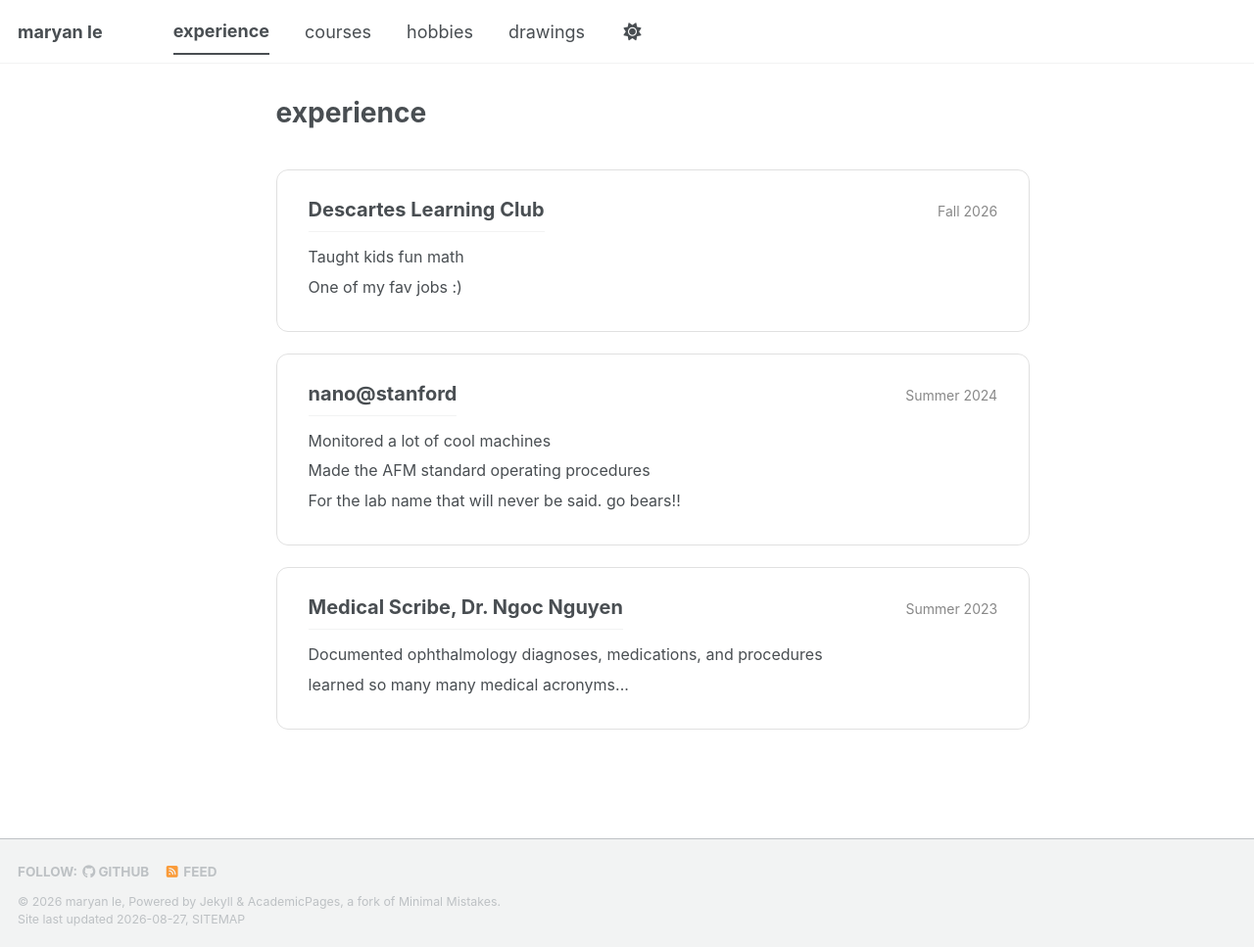
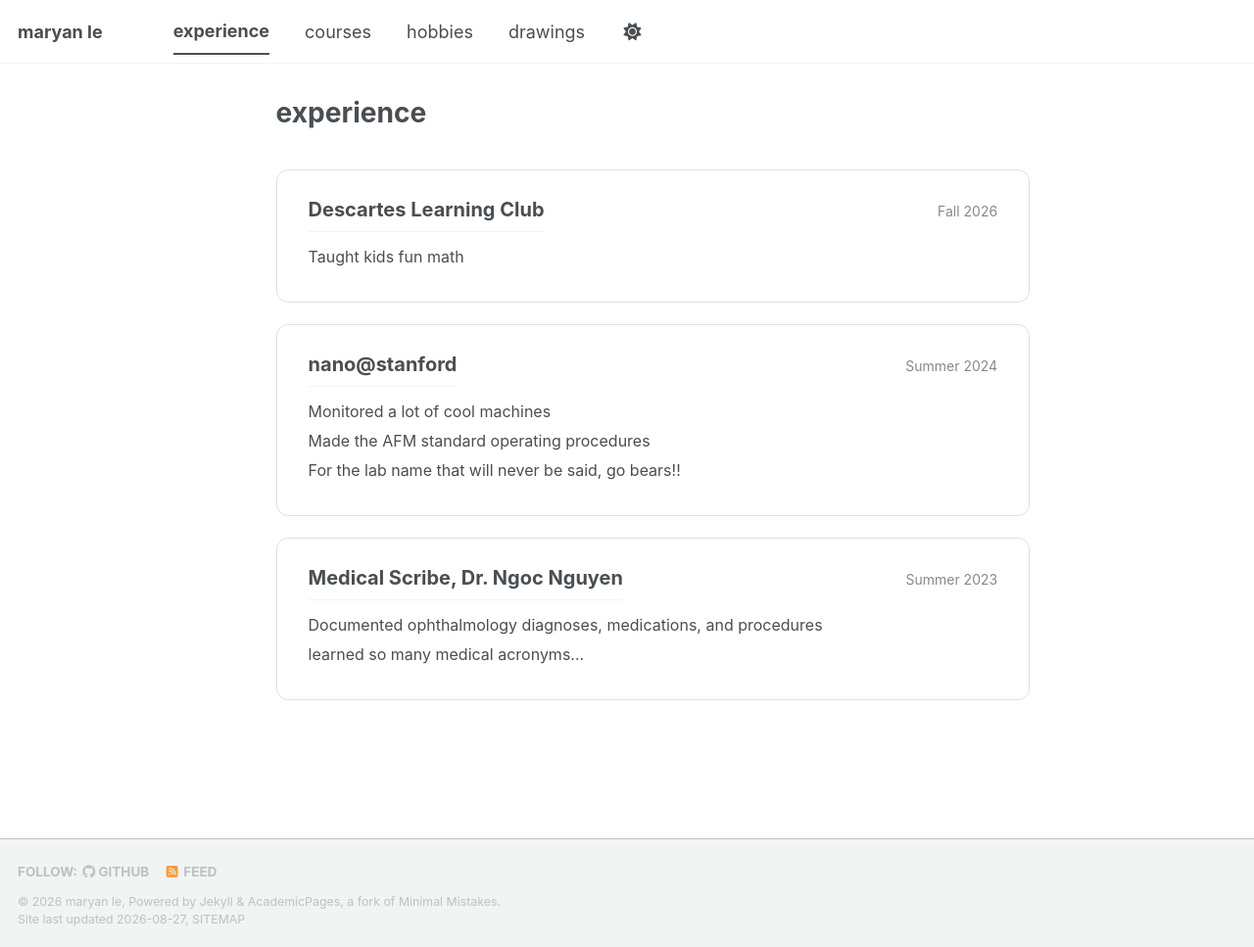
Before and after one commit to lemaryan/lemaryan.github.io, a Jekyll site: the page built from _pages/experience.html, in a window 1280 px wide and 967 px high. Shown: the whole window at 98% size. Built offline with Jekyll 4.4.1, drawn with Linux system fonts in a browser that asks for light colours; a style sheet for code colours, icons or effects is not loaded.

Commit message:
Update experience descriptions and remove comment
Removed a personal comment and fixed punctuation in descriptions.

```diff
--- a/_pages/experience.html
+++ b/_pages/experience.html
@@ -97,7 +97,6 @@ author_profile: false
 
     <div class="experience-description">
       <p>Taught kids fun math</p>
-      <p>One of my fav jobs :)</p>
     </div>
   </div>
 
@@ -117,7 +116,7 @@ author_profile: false
     <div class="experience-description">
       <p>Monitored a lot of cool machines</p>
       <p>Made the AFM standard operating procedures</p>
-      <p>For the lab name that will never be said. go bears!!</p>
+      <p>For the lab name that will never be said, go bears!!</p>
     </div>
   </div>
 
@@ -136,7 +135,7 @@ author_profile: false
 
     <div class="experience-description">
       <p>Documented ophthalmology diagnoses, medications, and procedures</p>
-      <p>learned so many many medical acronyms...</p>
+      <p>learned so many medical acronyms...</p>
     </div>
   </div>
 
```
